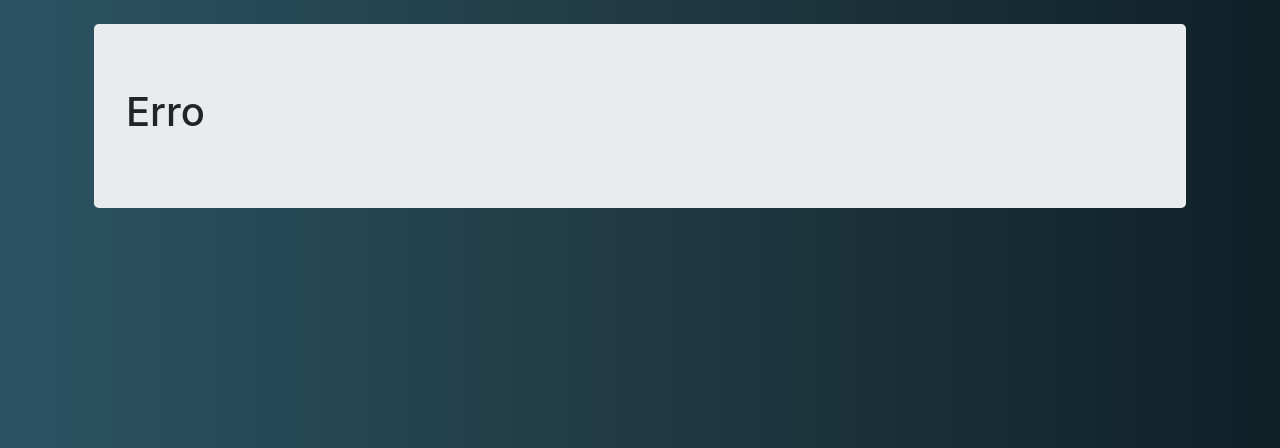
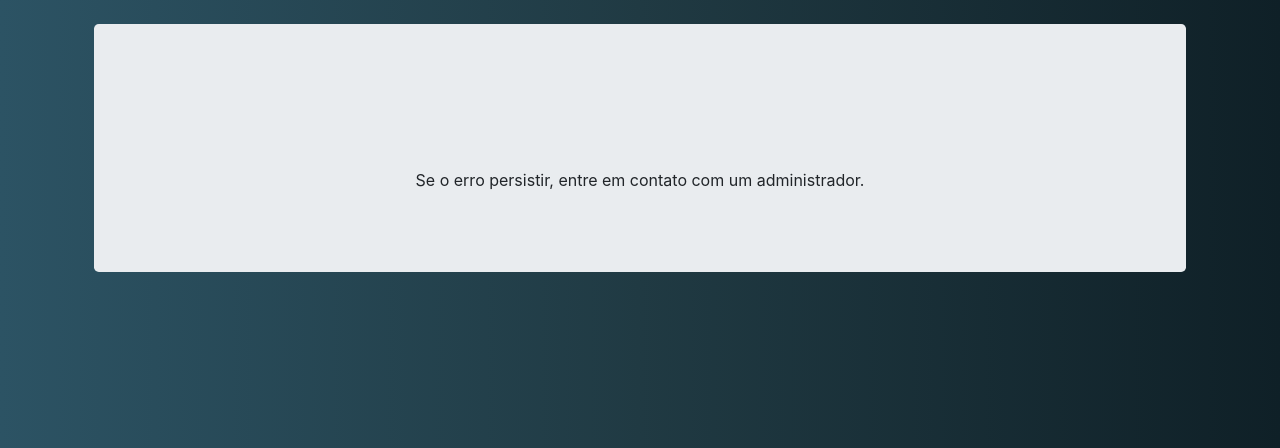
Before and after one commit to IanJairo/VanceWeb, a Flask app: template app/templates/error.html in a window 1280 px wide. Shown: the part 56-504 px from the top of the page. Run offline with Flask 2, Linux system fonts and the light colour scheme; the template is opened without the code that fills it, so the values that code supplies are empty.

Commit message:
Update: stylized error screen

```diff
--- a/app/controllers/default.py
+++ b/app/controllers/default.py
@@ -6,6 +6,7 @@ from app.models.tables import Note, User
 from app import db, lm
 
 from werkzeug.urls import url_parse
+
 
 @app.route("/home")
 @app.route("/")
@@ -27,7 +28,7 @@ def signup():
             email=form.email.data)
         r.set_password(form.password.data)
 
-        confirmation = User.query.filter_by(email= form.email.data).first()
+        confirmation = User.query.filter_by(email=form.email.data).first()
 
         if (confirmation == None):
             db.session.add(r)
@@ -37,8 +38,6 @@ def signup():
 
         else:
             flash("Já exite uma conta com esse e-mail!")
-
-
 
     return render_template('signup.html', form=form)
 
@@ -94,13 +93,25 @@ def notes():
 
     return render_template('notes.html', notes=notes, form=form)
 
-#Tratamento de erros
 
+# Tratamento de erros
 @app.errorhandler(404)
 def not_found_error(error):
-    return render_template('error.html', error_id=404, error_desc="Página não encontrada, cara!"), 404
+    img = url_for('static', filename='imgs/error_404.svg')
+    error_desc = "Página não encontrada!"
+    return render_template('error.html',
+                           error_id=404,
+                           error_desc=error_desc,
+                           img=img), 404
+
 
 @app.errorhandler(500)
 def internal_error(error):
     db.session.rollback()
-    return render_template('error.html', error_id=500, error_desc="Erro interno do servidor, cara!"), 500
+
+    img = url_for('static', filename='imgs/error_500.svg')
+    error_desc = "Erro interno do servidor!"
+    return render_template('error.html',
+                           error_id=500,
+                           error_desc=error_desc,
+                           img=img), 500
--- a/app/templates/error.html
+++ b/app/templates/error.html
@@ -1,11 +1,19 @@
 {% extends "layout.html" %}
-{% block title %} Erro {{ error_id }} {% endblock %}
+{% block title %} Erro {{ error_id }} | Vance{% endblock %}
 {% block content %}
 
 <div class="jumbotron">
-    <h1> Erro {{ error_id }}</h1>
-    <h2> {{ error_desc }}</h2>
+    <div >
+        <div class="row">
+            <div class="col-xl-12 text-center">
+                <img src="{{img}}" style="width: 30%;" />
+
+                <h3 class="pt-5">{{ error_desc }}</h3>
+                <p>Se o erro persistir, entre em contato com um administrador.</p>
+            </div>
+        </div>
+    </div>
 </div>
 
-<!--Se divirta na estilização! :)-->
+
 {% endblock %}
```
Also changed, not shown: app/static/imgs/error_404.svg (added), app/static/imgs/error_500.svg (added).
